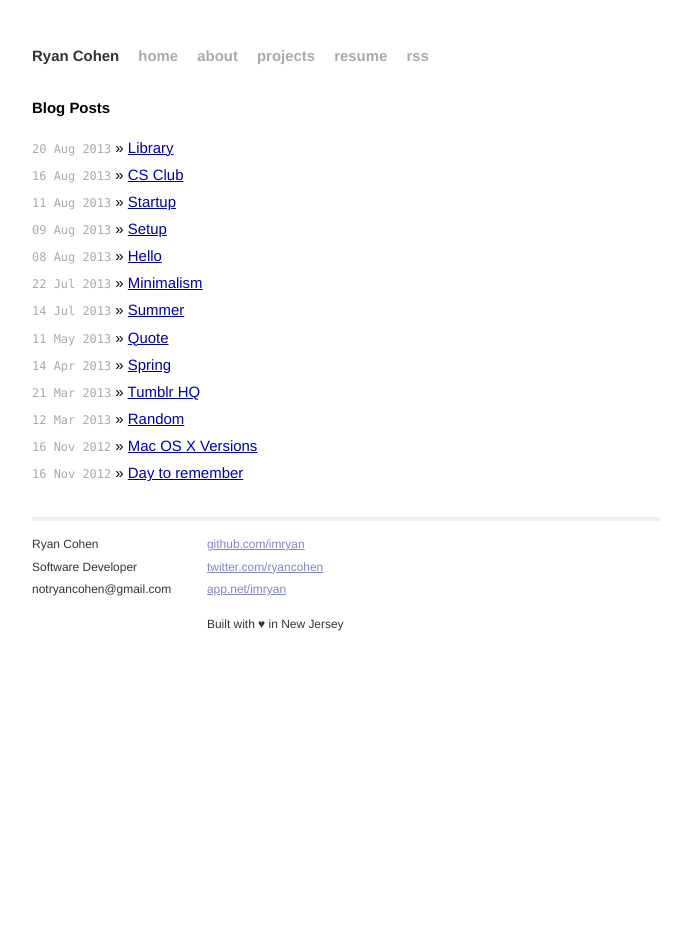
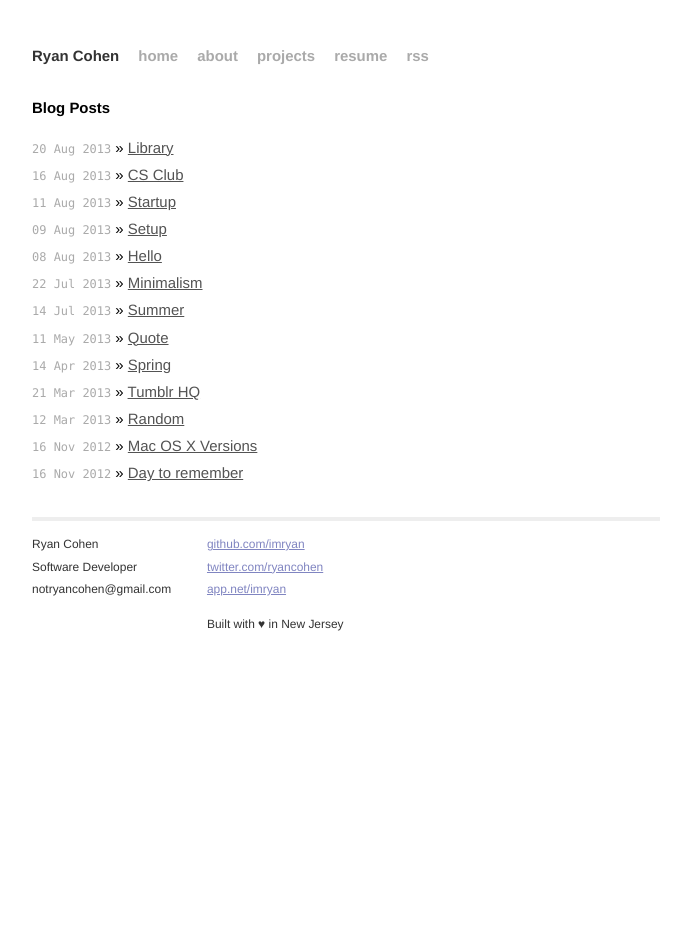
Before and after one commit to imryan/imryan.github.io, a Jekyll site: the page built from index.html, in a window 1280 px wide. Shown: the whole page, without its empty margins (294-985 px from the left). Built offline with Jekyll 4.4.1, drawn with Linux system fonts in a browser that asks for light colours; Markdown is read by kramdown in place of the engine named in the settings.

Commit message:
More color fixes

```diff
--- a/css/main.css
+++ b/css/main.css
@@ -25,9 +25,9 @@ h1, h2, h3, h4, h5, h6 {
 h1 { margin-bottom: 1em; }
 p { margin: 1em 0; }
 
-a         { color: #00a; }
-a:hover   { color: #000; }
-a:visited { color: #a0a; }
+a         { color: #535353; }
+a:hover   { color: #636363; }
+a:visited { color: #535353; }
 
 /*****************************************************************************/
 /*
```
